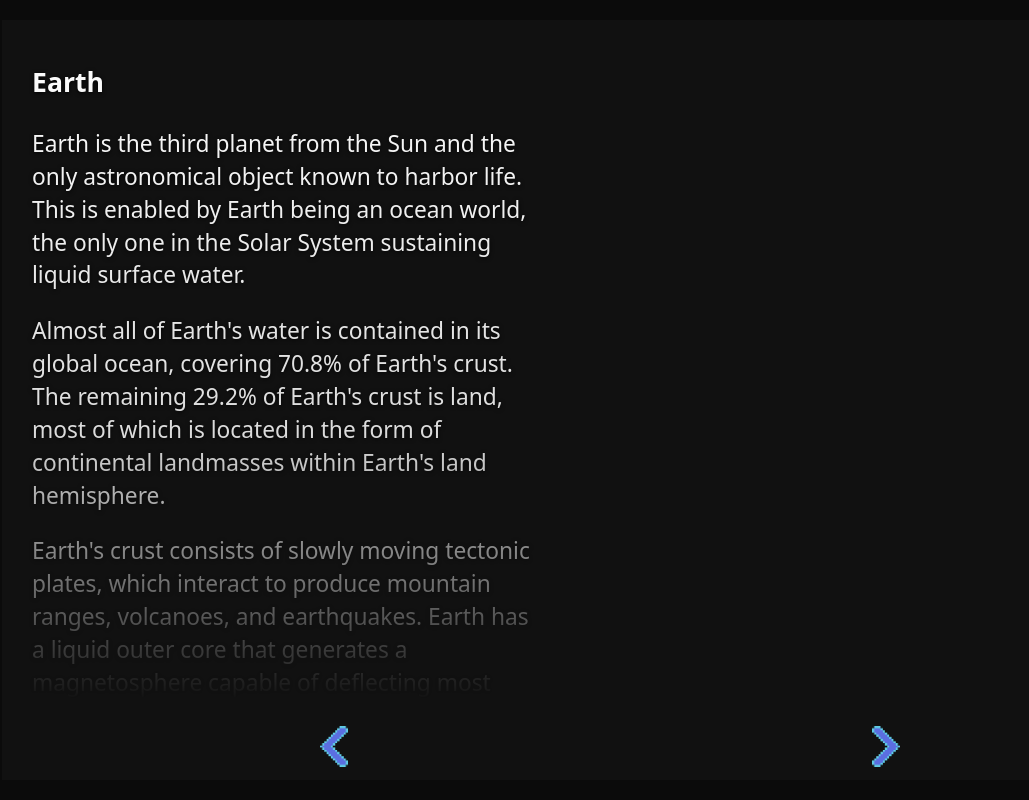
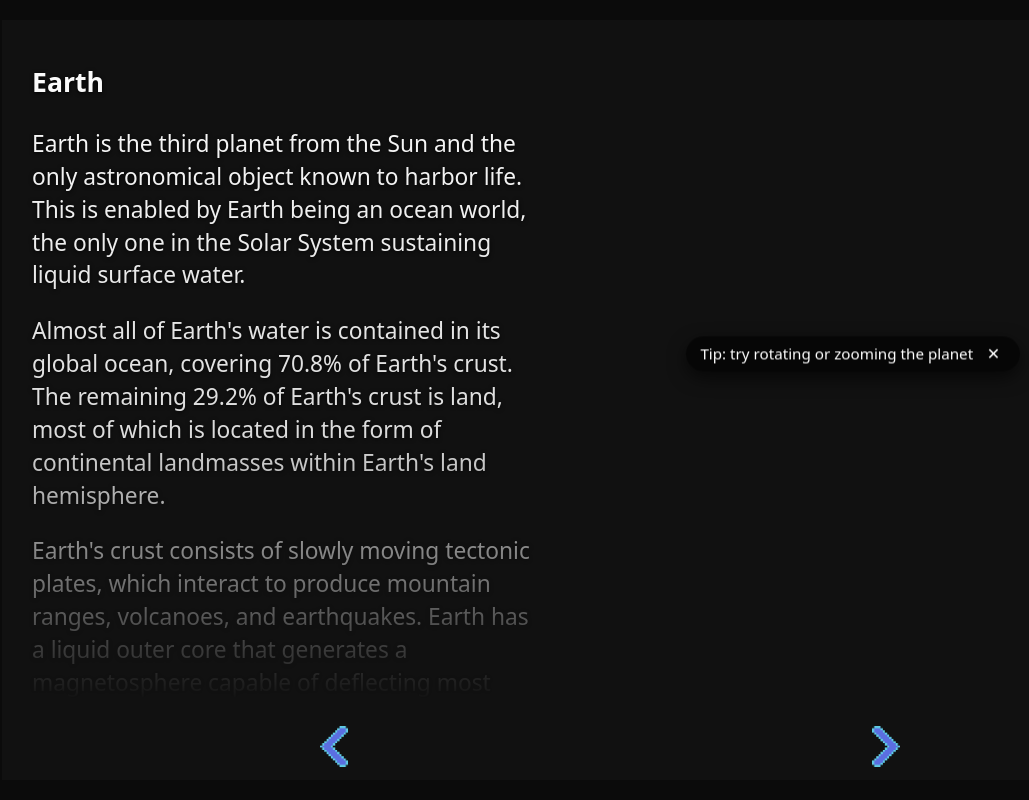
Before and after one commit to techmif/Solar_web, a plain HTML site: page index.html in a window 1280 px wide. Shown: the whole page, without its empty margins (30-1059 px from the left). Drawn offline with nearby package versions, Linux system fonts and the light colour scheme; no server answers.

Commit message:
added tip for new users

```diff
--- a/index.css
+++ b/index.css
@@ -168,3 +168,50 @@ main#planet-view {
 		gap: 8px;
 	}
 }
+
+/* Mini alert near the planet canvas to suggest interactions (rotate / zoom) */
+.mini-alert {
+	position: absolute;
+	/* offset to the right by 20% of the container width */
+	left: calc(50% + 20%);
+	top: 44%; /* near the center where the planet typically appears */
+	transform: translate(-50%, -50%);
+	z-index: 3;
+	background: rgba(0,0,0,0.6);
+	color: #fff;
+	padding: 0.45rem 0.9rem;
+	border-radius: 999px;
+	display: inline-flex;
+	align-items: center;
+	gap: 0.5rem;
+	font-size: 0.95rem;
+	box-shadow: 0 6px 18px rgba(0,0,0,0.6);
+	backdrop-filter: blur(6px);
+	transition: opacity 260ms ease, transform 260ms ease;
+	opacity: 1;
+	pointer-events: auto;
+}
+.mini-alert .mini-alert-text {
+	line-height: 1;
+}
+.mini-alert .mini-alert-close {
+	background: transparent;
+	border: none;
+	color: #fff;
+	font-size: 1rem;
+	line-height: 1;
+	cursor: pointer;
+	padding: 0.15rem 0.35rem;
+	border-radius: 6px;
+}
+.mini-alert-hidden {
+	opacity: 0 !important;
+	transform: translate(-50%, -46%) scale(0.96) !important;
+	pointer-events: none !important;
+}
+
+@media (max-width: 600px) {
+	.mini-alert { font-size: 0.9rem; top: 42%; }
+	/* avoid pushing alert off-screen on very small devices: reduce offset */
+	.mini-alert { left: calc(50% + 6%); }
+}
--- a/index.html
+++ b/index.html
@@ -10,12 +10,18 @@
 	<body>
 
 		<main id="planet-view" aria-label="Planet viewer">
-			<h2 class="visually-hidden">Planet viewer</h2>
+			<h2 class="visually-hidden">Planet viewer</h2>a
 			<div id="planet-info">
 				<p>Planet data will appear here after loading.</p>
 			</div>
 			<!-- 3D canvas will be inserted here by Three.js helper -->
 			<div id="three-container"></div>
+
+			<!-- Mini alert placed near the planet model to suggest interactions -->
+			<div id="mini-alert" class="mini-alert" role="status" aria-live="polite" aria-hidden="false">
+				<span class="mini-alert-text">Tip: try rotating or zooming the planet</span>
+				<button type="button" class="mini-alert-close" aria-label="Dismiss">✕</button>
+			</div>
 			<div id="planet-controls">
 				<button id="prevBtn" class="nav-btn" type="button" aria-label="Previous">
 					<img src="assets/images/rodykle%20kaireni.png" alt="Previous" class="nav-arrow">
--- a/main.js
+++ b/main.js
@@ -179,4 +179,41 @@ document.addEventListener('DOMContentLoaded', () => {
 		const mo = new MutationObserver(() => { setTimeout(updateMask, 30); });
 		mo.observe(infoEl, { childList: true, subtree: true, characterData: true });
 	}
+
+	// Mini alert: suggest interacting (rotate/zoom) near the planet model
+	(function setupMiniAlert(){
+		const mini = document.getElementById('mini-alert');
+		if (!mini) return;
+		const closeBtn = mini.querySelector('.mini-alert-close');
+		let hideTimeout = null;
+
+		// start hidden so we can reveal the tip with a visible delay
+		mini.classList.add('mini-alert-hidden');
+
+		function hideMini(now = false){
+			mini.classList.add('mini-alert-hidden');
+			mini.setAttribute('aria-hidden', 'true');
+			if (hideTimeout) { clearTimeout(hideTimeout); hideTimeout = null; }
+		}
+
+		function showMini(){
+			mini.classList.remove('mini-alert-hidden');
+			mini.setAttribute('aria-hidden', 'false');
+			if (hideTimeout) clearTimeout(hideTimeout);
+			hideTimeout = setTimeout(() => hideMini(), 6000);
+		}
+
+		// show after a short delay so it doesn't flash immediately
+		setTimeout(showMini, 1200);
+
+		// hide on user interactions focused on the 3D area
+		const threeContainer = document.getElementById('three-container');
+		if (threeContainer) {
+			['pointerdown','wheel','touchstart'].forEach(ev => {
+				threeContainer.addEventListener(ev, function onFirst(){ hideMini(); threeContainer.removeEventListener(ev, onFirst); }, { passive: true });
+			});
+		}
+
+		if (closeBtn) closeBtn.addEventListener('click', hideMini);
+	})();
 });
```
